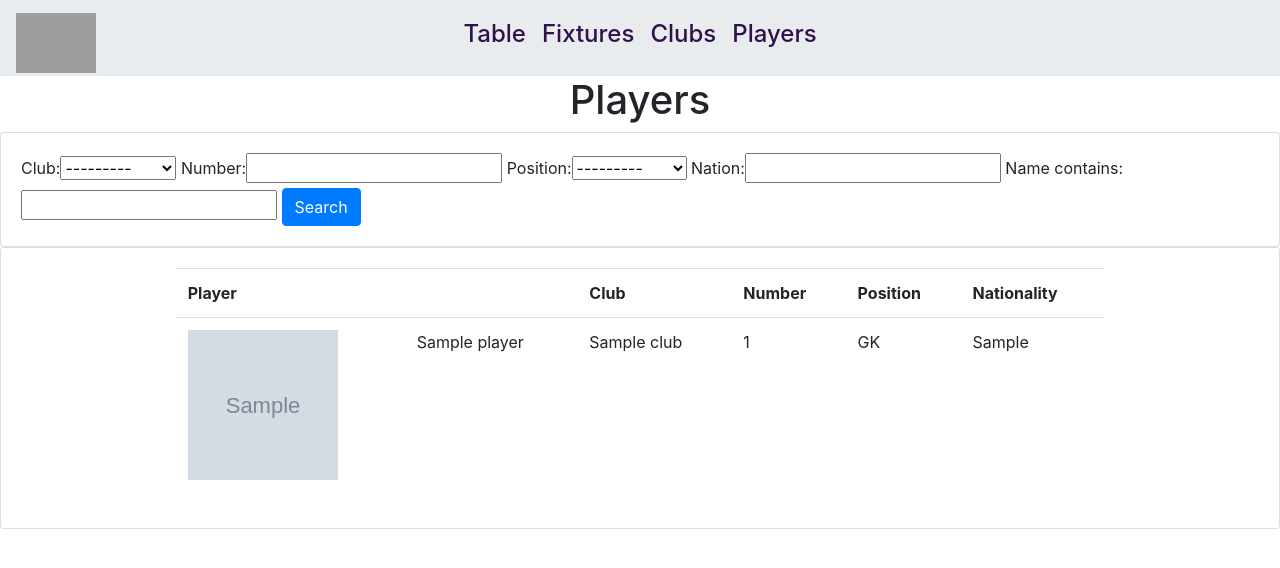
After one commit to ryancorr/PremierLeagueTable, a Django app: page /players/ in a window 1280 px wide. The commit adds this page. Shown: the top 568 px of the page. Run offline with Django 3.2, Linux system fonts and the light colour scheme; tables that the repository leaves empty hold one stand-in row (values such as "Sample post"); grey boxes marked "Sample" are stand-in pictures; some libraries are stand-ins or nearby versions; grey boxes are pictures that could not be loaded.

Commit message:
cleaned up player searching, added recent results to table page

```diff
--- a/PremTable/settings.py
+++ b/PremTable/settings.py
@@ -20,7 +20,7 @@ BASE_DIR = Path(__file__).resolve().parent.parent
 # See https://docs.djangoproject.com/en/3.1/howto/deployment/checklist/
 
 # SECURITY WARNING: keep the secret key used in production secret!
-SECRET_KEY = 'xxxxxxxx'
+SECRET_KEY = 'xxxxxxx'
 
 # SECURITY WARNING: don't run with debug turned on in production!
 DEBUG = True
@@ -37,7 +37,8 @@ INSTALLED_APPS = [
     'django.contrib.sessions',
     'django.contrib.messages',
     'django.contrib.staticfiles',
-    'table'
+    'table',
+    'django_filters'
 ]
 
 MIDDLEWARE = [
--- /dev/null
+++ b/table/filters.py
@@ -0,0 +1,12 @@
+import django_filters
+
+from .models import *
+from django_filters import CharFilter
+
+
+class PlayerFilter(django_filters.FilterSet):
+	name = CharFilter(field_name = 'name', lookup_expr = 'icontains')
+
+	class Meta:
+		model = Player
+		fields = ['club', 'number','position','nation']
--- a/table/models.py
+++ b/table/models.py
@@ -45,13 +45,27 @@ class Game(models.Model):
 		return self.teamone.name + " v " + self.teamtwo.name + " - " + self.gamedate.strftime("%m/%d/%Y")
 
 
+
+
+
 class Player(models.Model):
+	positionChoices = (
+		('GK', 'Goal Keeper'),
+		('DF', 'Defender'),
+		('MF', 'Midfielder'),
+		('FW', 'Forward'),
+	)
+
+
+
+
 	club = models.ForeignKey(Club,null=True, on_delete = models.SET_NULL)
 	name =  models.CharField(max_length = 30, null = True)
 	number = models.IntegerField(null = True)
-	position = 	models.CharField(max_length = 10, null = True)
 	nation = models.CharField(max_length = 30, null = True)
 	picture = models.CharField(max_length = 200, null = True)
+	position = models.CharField(max_length = 10, choices = positionChoices, null=True)
+
 
 	def __str__(self):
 		return self.name
--- a/table/templates/table/navbar.html
+++ b/table/templates/table/navbar.html
@@ -35,7 +35,7 @@
 
 
 <nav class="navbar navbar-custom navbar-expand-lg" id = "nav" >
-		<a class="navbar-brand" id = "navbar-brand">
+		<a href="{% url 'home' %}" class="navbar-brand" id = "navbar-brand">
 			<img src = "https://www.fifplay.com/img/public/premier-league-logo.png" id = "logoimg">
 		</a>
 		<button type="button" class="navbar-toggler hidden-sm-up" data-toggle="collapse" data-target="#navcollapse" >
@@ -51,7 +51,7 @@
 			<a href="{% url 'home' %}" class="nav-link "><h4>Table</h4></a>
 			<a href="{% url 'fixtures' %}" class="nav-link"><h4>Fixtures</h4></a>
 			<a href="{% url 'clubsView' %}" class="nav-link"><h4>Clubs</h4></a>
-			<a href="" class="nav-link"><h4>Players</h4></a>
+			<a href="{% url 'players' %}" class="nav-link"><h4>Players</h4></a>
 		</div>
 	</div>
 </nav>
--- /dev/null
+++ b/table/templates/table/players.html
@@ -0,0 +1,77 @@
+<!DOCTYPE html>
+<html>
+<head>
+	<link rel="stylesheet" href="https://stackpath.bootstrapcdn.com/bootstrap/4.5.2/css/bootstrap.min.css" integrity="sha384-JcKb8q3iqJ61gNV9KGb8thSsNjpSL0n8PARn9HuZOnIxN0hoP+VmmDGMN5t9UJ0Z" crossorigin="anonymous">
+	<script src="https://code.jquery.com/jquery-3.5.1.slim.min.js" integrity="sha384-DfXdz2htPH0lsSSs5nCTpuj/zy4C+OGpamoFVy38MVBnE+IbbVYUew+OrCXaRkfj" crossorigin="anonymous"></script>
+	<script src="https://cdn.jsdelivr.net/npm/bootstrap@4.5.3/dist/js/bootstrap.bundle.min.js" integrity="sha384-ho+j7jyWK8fNQe+A12Hb8AhRq26LrZ/JpcUGGOn+Y7RsweNrtN/tE3MoK7ZeZDyx" crossorigin="anonymous"></script>
+
+
+	<title>Players</title>
+
+
+	<style>
+		.table{
+			margin-left: auto;
+			margin-right: auto;
+		}
+
+		#search{
+			margin-left: auto;
+			margin-right: auto;
+		}
+		#error{
+			margin-left: auto;
+			margin-right: auto;
+		}
+
+	</style>
+</head>
+<body>
+	{% include 'table\navbar.html'%}
+
+	<h1 style="text-align: center"> Players </h1>
+
+	<div class = "row" >
+		<div class = "col">
+			<div class = "card card-body" >
+				<form method= "get" id = "search">
+					{{myFilter.form}}
+					<button class = "btn btn-primary" type = "submit"> Search </button>
+				</form>
+			</div>
+		</div>
+	</div>
+
+
+	<div class = "row">
+		<div class = "col">
+			<div class = "card card-body">
+				<table class = "table w-75">
+					{% if players %}
+						<tr>
+							<th> Player </th>
+							<th></th>
+							<th> Club </th>
+							<th> Number </th>
+							<th> Position </th>
+							<th> Nationality </th>
+						</tr>
+
+						{% for player in players %}
+						<tr>
+							<td> <img src = "{{player.picture}}" style="width: 150px; height: 150px"> </td>
+							<td> {{player.name}}</td>
+							<td> {{player.club}} </td>
+							<td> {{player.number}} </td>
+							<td> {{player.position}} </td>
+							<td> {{player.nation}} </td>
+						</tr>
+						{% endfor %}
+					{% else %}
+						<h3 id = "error"> No Players Found With Your Search Parameters </h3>
+					{% endif %}
+				</table>
+
+
+</body>
+</html>
--- a/table/templates/table/table.html
+++ b/table/templates/table/table.html
@@ -1,6 +1,6 @@
 {% load static %}
 
-<table class="table w-75">
+<table class="table w-100">
   <thead class="thead-light">
     <tr>
       <th scope="col">Position</th>
@@ -43,6 +43,5 @@
         </td>
       </tr>
     {% endfor %}
-    <tr class = "blank_row"> <td bgcolor="#FFFFFF" colspan="11">&nbsp;</td></tr>
   </tbody>
 </table>
--- a/table/urls.py
+++ b/table/urls.py
@@ -1,11 +1,13 @@
 from django.urls import path
 from . import views
-
+from .views import autosuggest
 
 urlpatterns = [
 	path('', views.home, name = "home" ),
 	path('fixtures/', views.fixtures, name = "fixtures"),
 	path('club/<str:pk>/', views.club, name = "club"),
 	path('inputscores/', views.inputScores, name = 'inputScores'),
-	path('clublist/', views.clubsView, name = 'clubsView')
+	path('clublist/', views.clubsView, name = 'clubsView'),
+	path('players/', views.playersView, name = 'players'),
+	path('autosuggest/', autosuggest, name = 'autosuggest')
 ]
--- a/table/views.py
+++ b/table/views.py
@@ -3,7 +3,10 @@ from django.http import HttpResponse
 from django.forms import modelformset_factory
 from .models import *
 from .forms import *
+from .filters import PlayerFilter
 import datetime
+from django.db.models import Q
+
 
 # Create your views here.
 
@@ -15,14 +18,13 @@ def home(request):
 		team.position = count
 		count += 1
 		team.save()
-	startDate = datetime.date.today() -  datetime.timedelta(days = 3 )
-	playing = Game.objects.filter(gamedate__range = [startDate, datetime.date.today()]).order_by('-gamedate')[:6]
+	startDate = datetime.date.today() -  datetime.timedelta(days = 7 )
+	playing = Game.objects.filter(gamedate__range = [startDate, datetime.date.today()]).order_by('-gamedate')
 
 	return render(request, 'table/home.html', {'teams': teams, 'playing': playing})
 
 def fixtures(request):
-	numWeeks = 1
-	games = getFixtures(numWeeks,0)
+	games = getFixtures()
 	playingDates = games[0]
 	idDict = games[1]
 
@@ -42,18 +44,25 @@ def club(request, pk):
 
 	return render(request, 'table/club.html', {'club': club, 'team': team, 'gk' : gk, 'df': df, 'mf': mf, "fw": fw, 'flags': flags})
 
+def clubsView(request):
+	teams = Team.objects.all().order_by("name")
+	return render(request, 'table/clubList.html', {'teams': teams})
+
+def playersView(request):
+	players = Player.objects.all().order_by("name")
+	myFilter = PlayerFilter(request.GET, queryset = players)
+	players = myFilter.qs
+
+	return render(request, 'table/players.html', {'players': players, 'myFilter': myFilter})
 
 
-def clubsView(request):
-	teams = Team.objects.all().order_by("name")
-
-	return render(request, 'table/clubList.html', {'teams': teams})
-
+def autosuggest(request):
+	print(request.GET)
 
 
 def inputScores(request):
-	startDate = datetime.date.today() -  datetime.timedelta(days = 5)
-	endDate = datetime.date.today()
+	startDate = datetime.date.today() -  datetime.timedelta(days = 4)
+	endDate = datetime.date.today() -  datetime.timedelta(days = 1)
 	today = Game.objects.filter(gamedate__range = [startDate, endDate])
 
 	if today.exists():
@@ -99,7 +108,7 @@ def updateTable(startDate,endDate):
 			two.points = two.points + 3
 			one.curForm = "L" + one.curForm[:-1]
 			two.curForm = "W" + two.curForm[:-1]
-		else:
+		elif int(game.teamtwogoals) ==  int(game.teamonegoals):
 			one.drawn = one.drawn + 1
 			two.drawn = two.drawn + 1
 			one.points = one.points + 1
@@ -110,10 +119,9 @@ def updateTable(startDate,endDate):
 		two.save()
 
 
-def getFixtures(numWeeks,prevDays):
-	startDate = datetime.date.today() -  datetime.timedelta(days = prevDays )
-	endDate = startDate + datetime.timedelta(days = 6 * numWeeks)
-	playing = Game.objects.filter(gamedate__range = [startDate,endDate]).order_by('gamedate')
+def getFixtures():
+	startDate = datetime.date.today()
+	playing = Game.objects.filter(Q(gamedate__gt= startDate)).order_by('gamedate')
 	playingDates = {}
 	itrDate = playing.first().gamedate
 
```
Also changed, not shown: table/templates/table/home.html (+9 -10 lines), table/templates/table/scoreboard.html (+48 -16 lines), table/migrations/0026_player_position2.py (added), table/migrations/0027_remove_player_position.py (added), table/migrations/0028_auto_20201210_2346.py (added).
